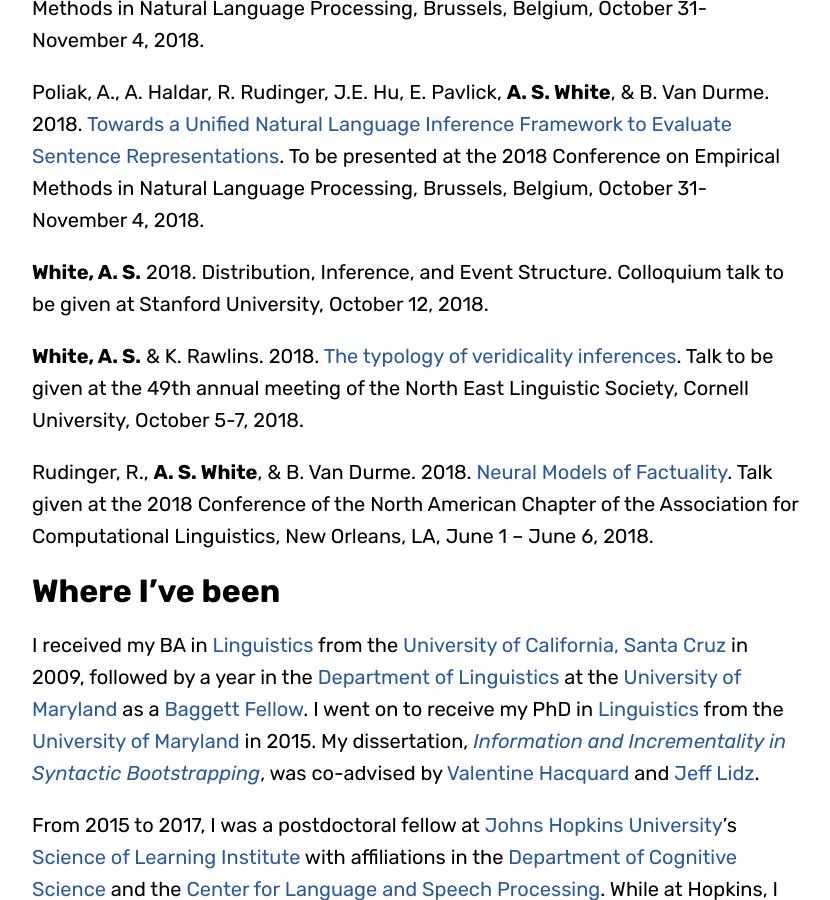
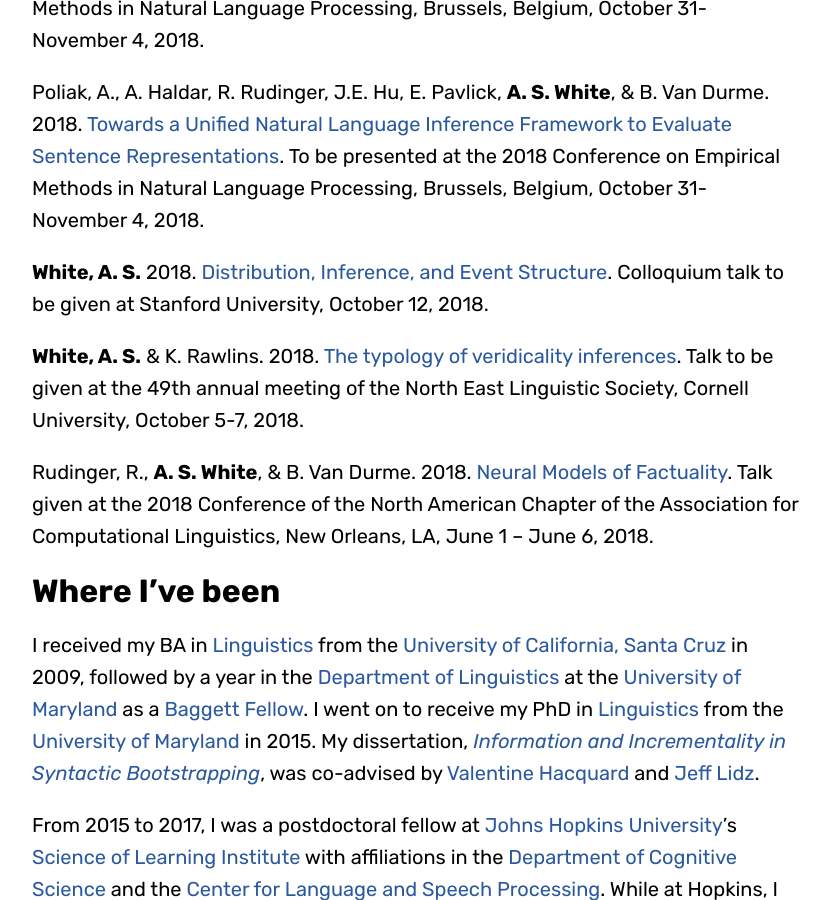
Before and after one commit to JIAXINGUY/aaronstevenwhite.github.io, a Jekyll site: the page built from index.md, in a window 1280 px wide and 900 px high, scrolled down 1731 px. Shown: the whole window, without its empty margins (224-1054 px from the left). Built offline with Jekyll 4.4.1, drawn with Linux system fonts in a browser that asks for light colours; some web fonts are replaced; part of the change alters nothing that is shown.

```diff
--- a/index.md
+++ b/index.md
@@ -36,7 +36,7 @@ Rudinger, R., **A. S. White**, & B. Van Durme. 2018. [Neural Models of Factualit
 
 Poliak, A., A. Haldar, R. Rudinger, J.E. Hu, E. Pavlick, **A. S. White**, & B. Van Durme. 2018. [Towards a Unified Natural Language Inference Framework to Evaluate Sentence Representations](https://arxiv.org/pdf/1804.08207). To be presented at the 2018 Conference on Empirical Methods in Natural Language Processing, Brussels, Belgium, October 31-November 4, 2018.
 
-**White, A. S.** 2018. Distribution, Inference, and Event Structure. Colloquium talk to be given at Stanford University, October 12, 2018.
+**White, A. S.** 2018. [Distribution, Inference, and Event Structure](presentations/slides/white_stanford_colloq_slides.pdf). Colloquium talk to be given at Stanford University, October 12, 2018.
 
 **White, A. S.** & K. Rawlins. 2018. [The typology of veridicality inferences](presentations/slides/white_nels49_slides.pdf). Talk to be given at the 49th annual meeting of the North East Linguistic Society, Cornell University, October 5-7, 2018.
 
```
Also changed, not shown: 1 other file.
